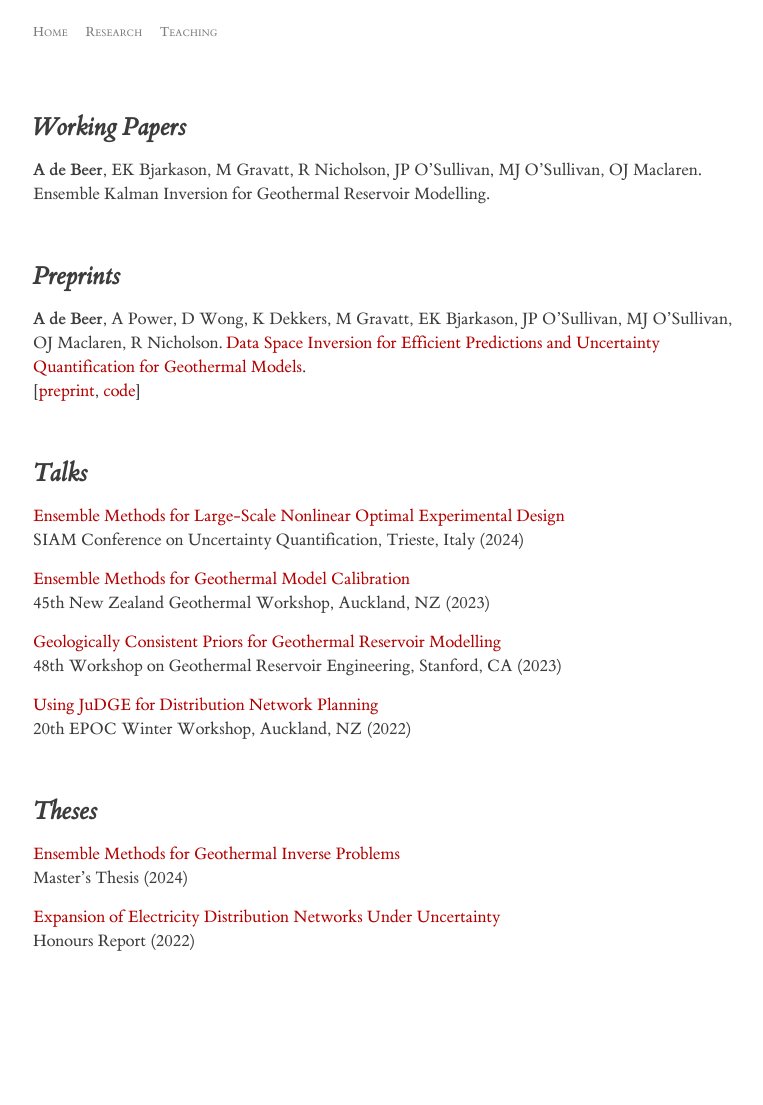
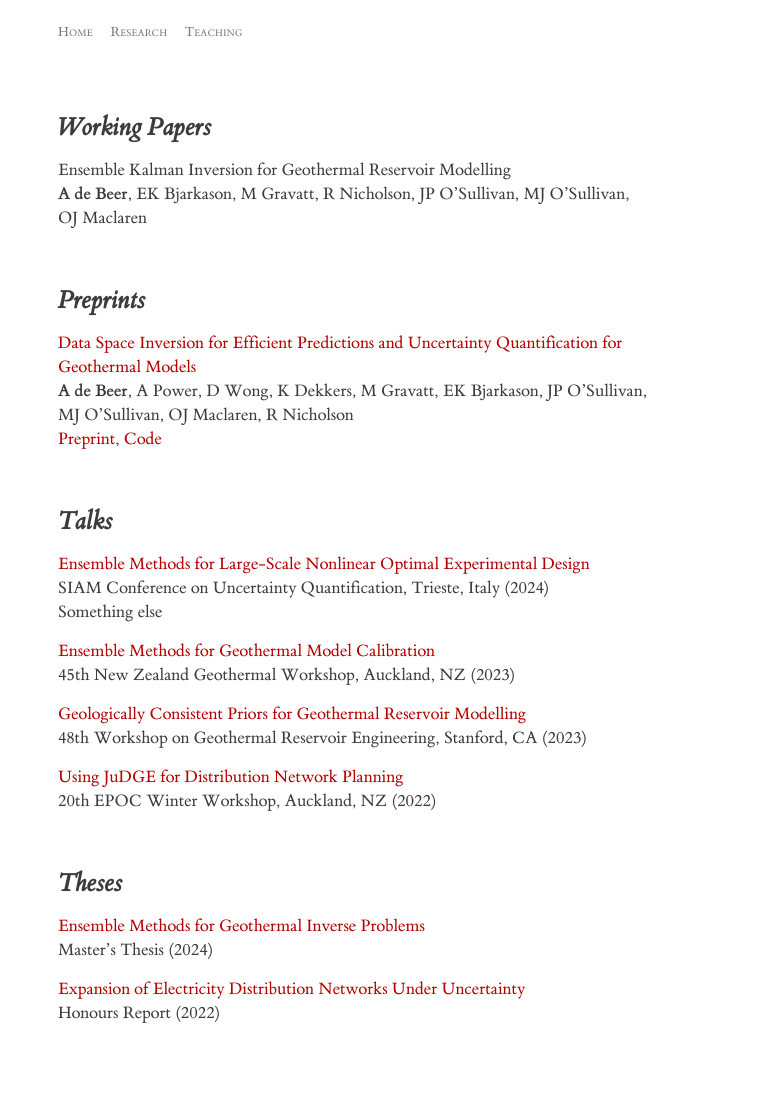
Before and after one commit to alexgdebeer/alexgdebeer.github.io, a Jekyll site: the page built from research.markdown, in a window 1280 px wide. Shown: the whole page, without its empty margins (257-1020 px from the left). Built offline with Jekyll 4.4.1, drawn with Linux system fonts in a browser that asks for light colours; before the commit the page ends 1033 px from its top, so only the background shows below that.

Commit message:
Update formatting

```diff
--- a/assets/main.scss
+++ b/assets/main.scss
@@ -55,9 +55,9 @@ $grey-color:       $text-color;
 $grey-color-light: lighten($grey-color, 25%);
 $grey-color-dark:  darken($grey-color, 25%);
 
-$content-width:    800px;
-$on-palm:          800px !default;
-$on-laptop:        800px !default;
+$content-width:    750px;
+$on-palm:          750px !default;
+$on-laptop:        750px !default;
 
 @mixin media-query($device) {
   @media screen and (max-width: $device) {
--- a/research.markdown
+++ b/research.markdown
@@ -5,21 +5,25 @@ title: Research
 
 ## *Working Papers*
 
-**A&nbsp;de&nbsp;Beer**, EK&nbsp;Bjarkason, M&nbsp;Gravatt, R&nbsp;Nicholson, JP&nbsp;O'Sullivan, MJ&nbsp;O'Sullivan, OJ&nbsp;Maclaren. Ensemble Kalman Inversion for Geothermal Reservoir Modelling.
+Ensemble Kalman Inversion for Geothermal Reservoir Modelling \
+**A&nbsp;de&nbsp;Beer**, EK&nbsp;Bjarkason, M&nbsp;Gravatt, R&nbsp;Nicholson, JP&nbsp;O'Sullivan, MJ&nbsp;O'Sullivan, OJ&nbsp;Maclaren
 
 <br>
 
 ## *Preprints*
 
-**A&nbsp;de&nbsp;Beer**, A&nbsp;Power, D&nbsp;Wong, K&nbsp;Dekkers, M&nbsp;Gravatt, EK&nbsp;Bjarkason, JP&nbsp;O'Sullivan, MJ&nbsp;O'Sullivan, OJ&nbsp;Maclaren, R&nbsp;Nicholson. [Data Space Inversion for Efficient Predictions and Uncertainty Quantification for Geothermal Models](https://arxiv.org/abs/2407.15401). \
-[[preprint](https://arxiv.org/abs/2407.15401), [code](https://github.com/alexgdebeer/GeothermalDSI)]
+[Data Space Inversion for Efficient Predictions and Uncertainty Quantification for Geothermal Models](https://arxiv.org/abs/2407.15401) \
+**A&nbsp;de&nbsp;Beer**, A&nbsp;Power, D&nbsp;Wong, K&nbsp;Dekkers, M&nbsp;Gravatt, EK&nbsp;Bjarkason, JP&nbsp;O'Sullivan, MJ&nbsp;O'Sullivan, OJ&nbsp;Maclaren, R&nbsp;Nicholson \
+[Preprint](https://arxiv.org/abs/2407.15401), [Code](https://github.com/alexgdebeer/GeothermalDSI)
+
 
 <br>
 
 ## *Talks*
 
 [Ensemble Methods for Large-Scale Nonlinear Optimal Experimental Design](https://alexgdebeer.github.io/assets/talks/uq24.pdf) \
-SIAM Conference on Uncertainty Quantification, Trieste, Italy (2024)
+SIAM Conference on Uncertainty Quantification, Trieste, Italy (2024) \
+Something else
 
 [Ensemble Methods for Geothermal Model Calibration](https://alexgdebeer.github.io/assets/talks/nzgw23.pdf) \
 45th New Zealand Geothermal Workshop, Auckland, NZ (2023)
```
